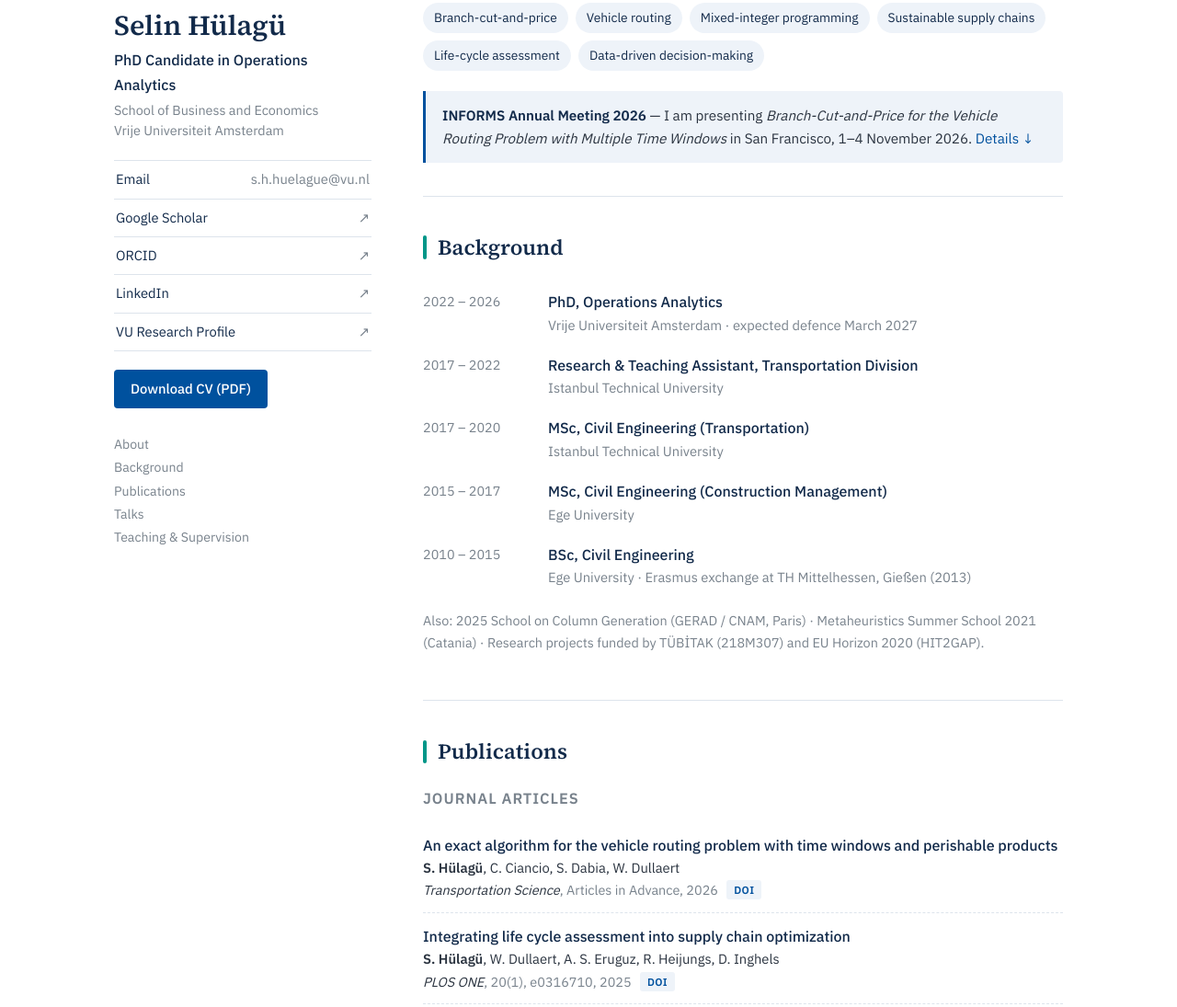
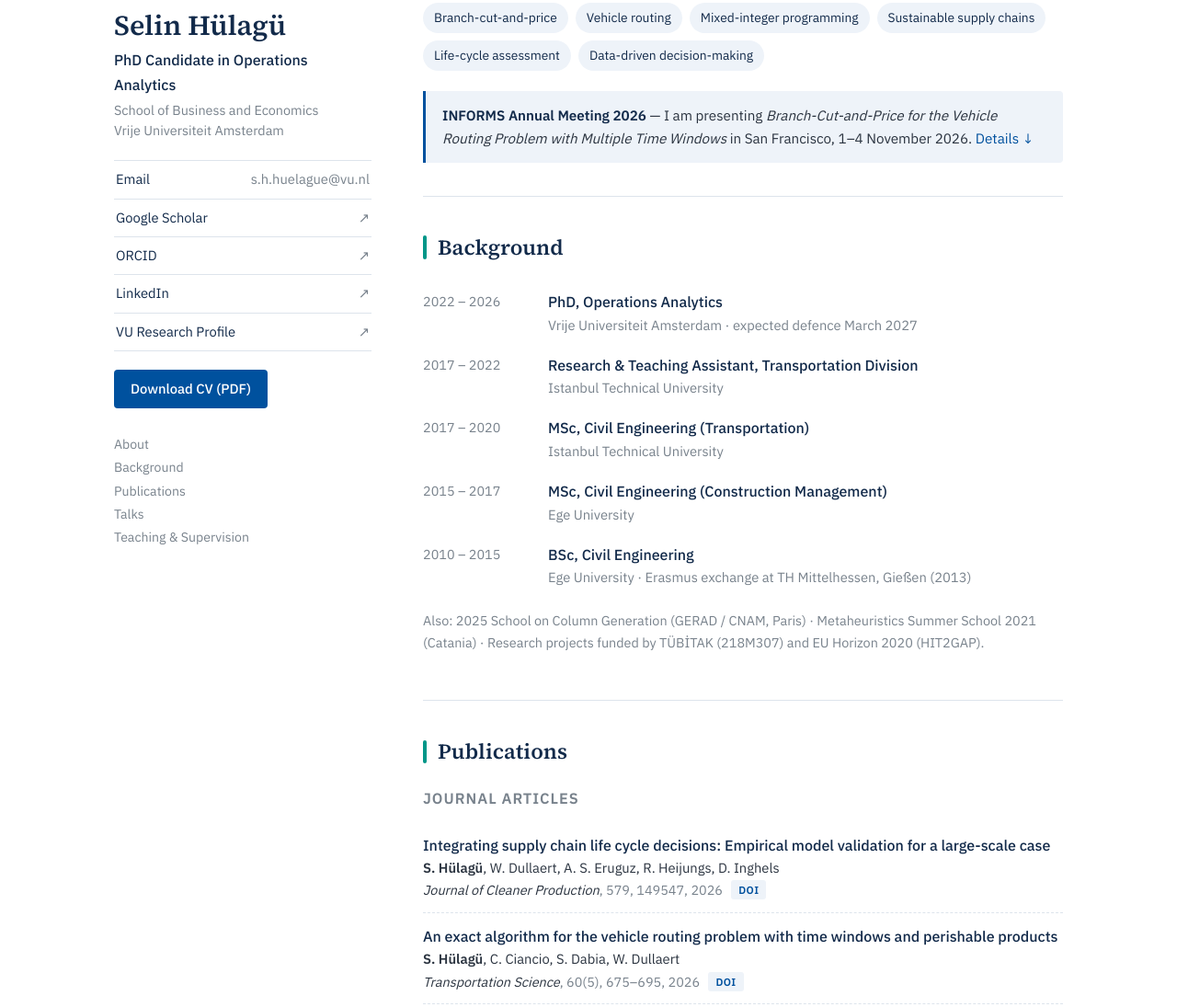
Before and after one commit to SelinHulagu/selinhulagu.github.io, a plain HTML site: page index.html in a window 1280 px wide. Shown: the part 335-1430 px from the top of the page at 92% size. Drawn offline with Linux system fonts and the light colour scheme.

Commit message:
Replace placeholder links with actual profile URLs
Updated profile links to point to actual URLs and added a new journal article entry.

```diff
--- a/index.html
+++ b/index.html
@@ -112,11 +112,10 @@
 
     <ul class="links">
       <li><a href="mailto:s.h.huelague@vu.nl">Email <span>s.h.huelague@vu.nl</span></a></li>
-      <!-- TODO: replace the # with your own profile links -->
-      <li><a href="#">Google Scholar <span>↗</span></a></li>
-      <li><a href="#">ORCID <span>↗</span></a></li>
-      <li><a href="#">LinkedIn <span>↗</span></a></li>
-      <li><a href="#">VU Research Profile <span>↗</span></a></li>
+      <li><a href="https://scholar.google.com/citations?user=RAqT5zQAAAAJ" target="_blank" rel="noopener">Google Scholar <span>↗</span></a></li>
+      <li><a href="https://orcid.org/0000-0002-2864-3062" target="_blank" rel="noopener">ORCID <span>↗</span></a></li>
+      <li><a href="https://www.linkedin.com/in/selin-h%C3%BClag%C3%BC-29532199/" target="_blank" rel="noopener">LinkedIn <span>↗</span></a></li>
+      <li><a href="https://research.vu.nl/en/persons/selin-h%C3%BClag%C3%BC/" target="_blank" rel="noopener">VU Research Profile <span>↗</span></a></li>
     </ul>
     <a class="cv" href="cv.pdf">Download CV (PDF)</a>
 
@@ -165,9 +164,14 @@
       <h3 class="sub">Journal articles</h3>
       <ul class="pubs">
         <li>
+          <div class="pt">Integrating supply chain life cycle decisions: Empirical model validation for a large-scale case</div>
+          <div class="pa"><b>S. Hülagü</b>, W. Dullaert, A. S. Eruguz, R. Heijungs, D. Inghels</div>
+          <div class="pv"><i>Journal of Cleaner Production</i>, 579, 149547, 2026 <a class="badge b-doi" href="https://doi.org/10.1016/j.jclepro.2026.149547">DOI</a></div>
+        </li>
+        <li>
           <div class="pt">An exact algorithm for the vehicle routing problem with time windows and perishable products</div>
           <div class="pa"><b>S. Hülagü</b>, C. Ciancio, S. Dabia, W. Dullaert</div>
-          <div class="pv"><i>Transportation Science</i>, Articles in Advance, 2026 <a class="badge b-doi" href="https://doi.org/10.1287/trsc.2025.0262">DOI</a></div>
+          <div class="pv"><i>Transportation Science</i>, 60(5), 675–695, 2026 <a class="badge b-doi" href="https://doi.org/10.1287/trsc.2025.0262">DOI</a></div>
         </li>
         <li>
           <div class="pt">Integrating life cycle assessment into supply chain optimization</div>
@@ -197,11 +201,6 @@
           <div class="pt">Branch-cut-and-price for the vehicle routing problem with multiple time windows <span class="badge b-rev">Under review</span></div>
           <div class="pa"><b>S. Hülagü</b>, W. Dullaert, S. Dabia, M. Hoogeboom</div>
           <div class="pv"><i>Transportation Science</i> · <!-- TODO: arXiv link --><a href="#">arXiv</a></div>
-        </li>
-        <li>
-          <div class="pt">Integrating supply chain life cycle decisions: Empirical model validation for a large-scale case <span class="badge b-rev">Under revision</span></div>
-          <div class="pa"><b>S. Hülagü</b>, W. Dullaert, A. S. Eruguz, R. Heijungs, D. Inghels</div>
-          <div class="pv"><i>Journal of Cleaner Production</i></div>
         </li>
       </ul>
 
```
